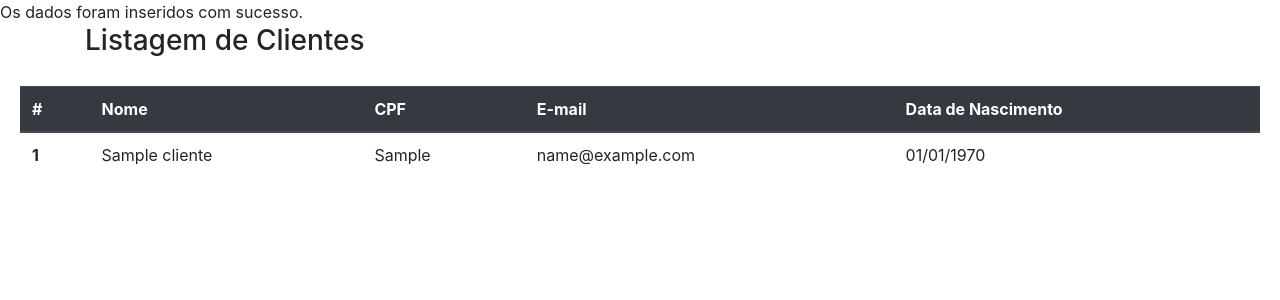
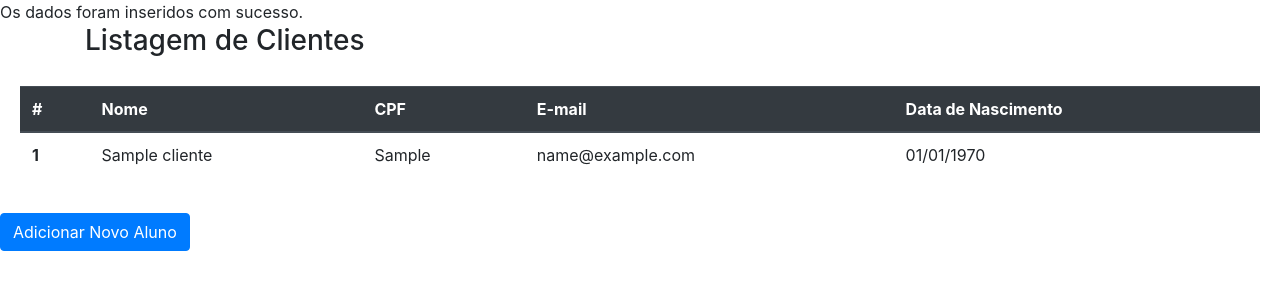
Before and after one commit to gusta-gusta/Faculdade, a PHP site: page /listagem.php?nome_cliente=1 in a window 1280 px wide. Shown: the top 300 px of the page. Run offline with PHP 8.4, Linux system fonts and the light colour scheme; tables that the repository leaves empty or names only in its code hold one stand-in row (values such as "Sample post"); data that the repository does not hold is empty.

Commit message:
Atualizando
formulario com retorno

```diff
--- a/2_Semestre/PhpBanco/Modulo 3/formularioAcademia/listagem.php
+++ b/2_Semestre/PhpBanco/Modulo 3/formularioAcademia/listagem.php
@@ -73,6 +73,7 @@ $resultSet = $dsn->query($instrucaoSQL);
 	</tbody>
 	</table>
 	</div>
+    <a href="formulario.html"><input type="submit" value="Adicionar Novo Aluno" class="btn btn-primary"/></a>
 	<script src="https://code.jquery.com/jquery-3.5.1.min.js"></script>
 	<script src="https://stackpath.bootstrapcdn.com/bootstrap/4.5.0/js/bootstrap.min.js"></script>
 </body>
```
